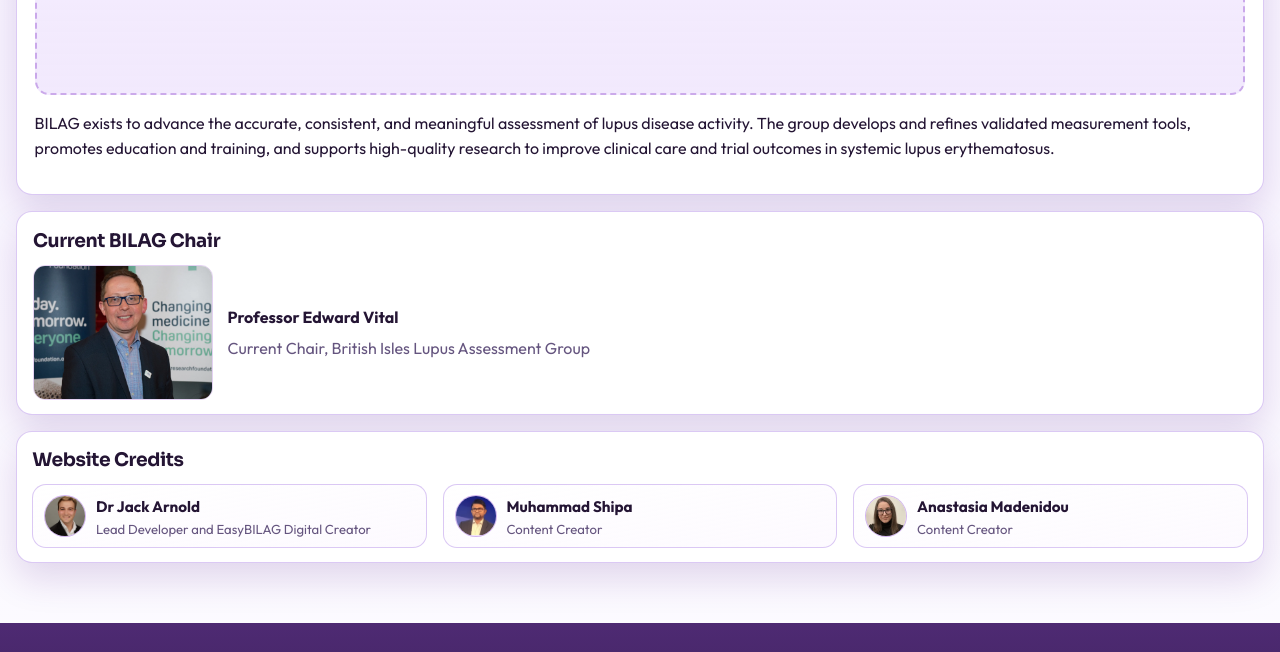
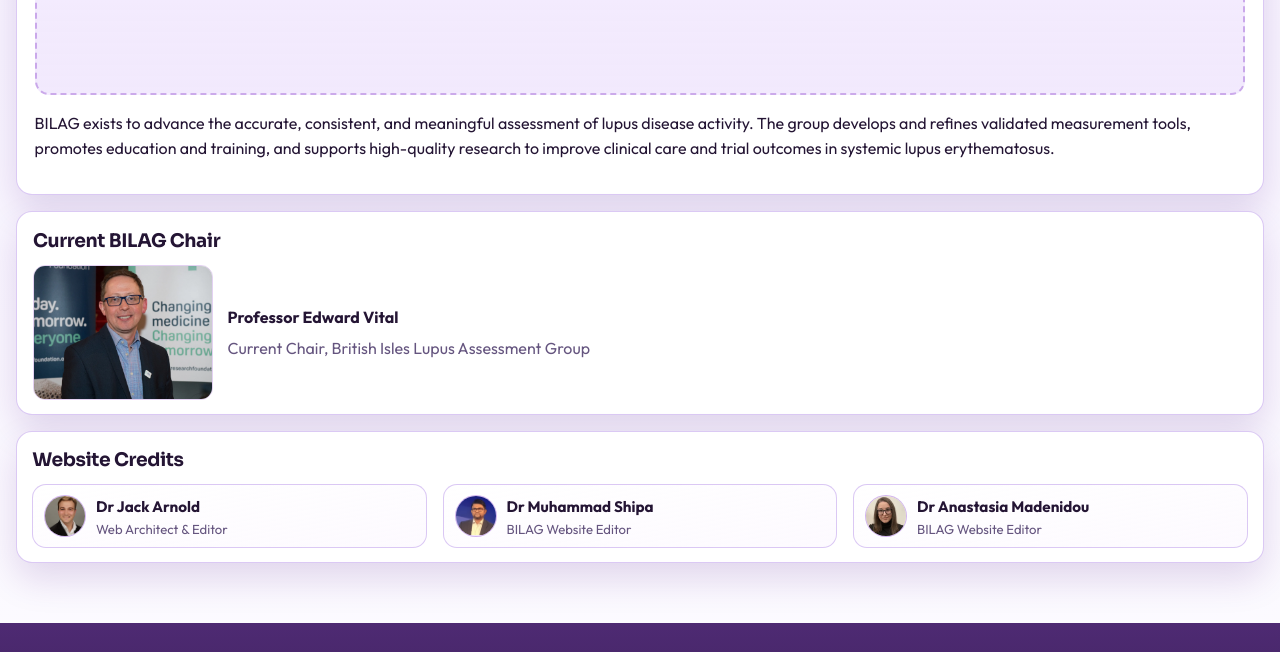
Before and after one commit to BlooperKoops/bilag-website, a plain HTML site: page index.html in a window 1280 px wide. Shown: the part 434-1086 px from the top of the page. Drawn offline with Linux system fonts and the light colour scheme.

Commit message:
Refine homepage website credit titles

```diff
--- a/index.html
+++ b/index.html
@@ -59,21 +59,21 @@
       <img src="./Jack headshot.jpeg" alt="Dr Jack Arnold headshot" class="creator-headshot creator-headshot-jack">
       <div class="creator-copy">
         <h4>Dr Jack Arnold</h4>
-        <p>Lead Developer and EasyBILAG Digital Creator</p>
+        <p>Web Architect &amp; Editor</p>
       </div>
     </article>
     <article class="creator-card">
       <img src="./assets/Shipa picture.png" alt="Muhammad Shipa headshot" class="creator-headshot">
       <div class="creator-copy">
-        <h4>Muhammad Shipa</h4>
-        <p>Content Creator</p>
+        <h4>Dr Muhammad Shipa</h4>
+        <p>BILAG Website Editor</p>
       </div>
     </article>
     <article class="creator-card">
       <img src="./assets/Anastasia-Madenidou.webp" alt="Anastasia Madenidou headshot" class="creator-headshot">
       <div class="creator-copy">
-        <h4>Anastasia Madenidou</h4>
-        <p>Content Creator</p>
+        <h4>Dr Anastasia Madenidou</h4>
+        <p>BILAG Website Editor</p>
       </div>
     </article>
   </div>
```
